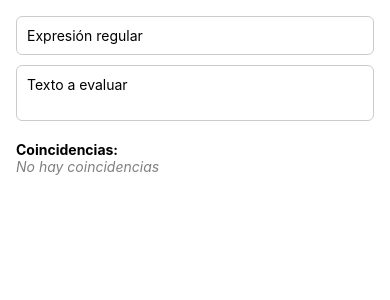
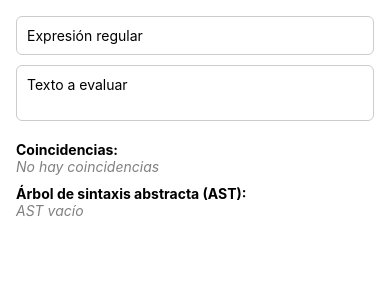
Before and after one commit to WebiWaboK/examen_extraordinario, a React Native app: screen / in a window 390 px wide. Shown: the top 300 px of the page. Built offline with nearby package versions, Linux system fonts and the light colour scheme.

Commit message:
AST diagram render

```diff
--- /dev/null
+++ b/features/regexTester/data/repositories/regexEvaluatorImpl.ts
@@ -0,0 +1,100 @@
+import { RegexASTNode } from '../../domain/entities/RegexASTNode';
+
+export function parseRegex(pattern: string): RegexASTNode[] {
+  let index = 0;
+
+  function peek(): string {
+    return pattern[index];
+  }
+
+  function next(): string {
+    return pattern[index++];
+  }
+
+  function parseEscaped(): string {
+    const char = next();
+    if (char === 'd') return '\\d';
+    if (char === 'w') return '\\w';
+    if (char === 's') return '\\s';
+    return '\\' + char; // fallback
+  }
+
+  function parseQuantifier(): { min: number; max: number } | null {
+    if (peek() === '{') {
+      let quantifier = '';
+      while (peek() !== '}' && index < pattern.length) {
+        quantifier += next();
+      }
+      quantifier += next(); // consume '}'
+
+      const match = quantifier.match(/\{(\d+)(,(\d+)?)?\}/);
+      if (match) {
+        const min = parseInt(match[1], 10);
+        const max = match[3] ? parseInt(match[3], 10) : (match[2] ? Infinity : min);
+        return { min, max };
+      }
+    } else if (peek() === '*') {
+      next();
+      return { min: 0, max: Infinity };
+    } else if (peek() === '+') {
+      next();
+      return { min: 1, max: Infinity };
+    } else if (peek() === '?') {
+      next();
+      return { min: 0, max: 1 };
+    }
+
+    return null;
+  }
+
+  function parseGroup(): RegexASTNode[] {
+    const children: RegexASTNode[] = [];
+    while (index < pattern.length) {
+      const char = peek();
+
+      if (char === ')') {
+        next();
+        break;
+      }
+
+      if (char === '(') {
+        next();
+        const groupChildren = parseGroup();
+        children.push({ type: 'group', children: groupChildren });
+        continue;
+      }
+
+      if (char === '^' || char === '$') {
+        next();
+        children.push({ type: 'anchor', kind: char });
+        continue;
+      }
+
+      if (char === '|') {
+        next();
+        const left = [...children];
+        const right = parseGroup();
+        return [{ type: 'alternation', options: [left, right] }];
+      }
+
+      let node: RegexASTNode;
+
+      if (char === '\\') {
+        next(); // consume '\'
+        node = { type: 'literal', value: parseEscaped() };
+      } else {
+        node = { type: 'literal', value: next() };
+      }
+
+      const quant = parseQuantifier();
+      if (quant) {
+        children.push({ type: 'quantifier', min: quant.min, max: quant.max, child: node });
+      } else {
+        children.push(node);
+      }
+    }
+    return children;
+  }
+
+  return parseGroup();
+}
--- /dev/null
+++ b/features/regexTester/domain/entities/RegexASTNode.ts
@@ -0,0 +1,6 @@
+export type RegexASTNode =
+  | { type: 'literal'; value: string }
+  | { type: 'group'; children: RegexASTNode[] }
+  | { type: 'quantifier'; min: number; max: number; child: RegexASTNode }
+  | { type: 'alternation'; options: RegexASTNode[][] }
+  | { type: 'anchor'; kind: '^' | '$' };
--- a/features/regexTester/presentation/components/organisms/RegexEditor.tsx
+++ b/features/regexTester/presentation/components/organisms/RegexEditor.tsx
@@ -1,10 +1,14 @@
 import { View, Text, StyleSheet } from 'react-native';
 import { InputText } from '../atoms/InputText';
+import { RegexASTNode } from '../../../domain/entities/RegexASTNode';
+import React, { JSX } from 'react';
 
 interface Props {
   pattern: string;
   text: string;
   matches: string[];
+  regexError: string | null;
+  ast: RegexASTNode[];
   onPatternChange: (text: string) => void;
   onTextChange: (text: string) => void;
 }
@@ -13,9 +17,51 @@ export const RegexEditor = ({
   pattern,
   text,
   matches,
+  regexError,
+  ast,
   onPatternChange,
   onTextChange,
 }: Props) => {
+  function renderAST(nodes: RegexASTNode[], level = 0): JSX.Element[] {
+    return nodes.map((node, i) => {
+      const indent = ' '.repeat(level * 2);
+      switch (node.type) {
+        case 'literal':
+          return <Text key={i}>{indent}- literal: {node.value}</Text>;
+        case 'anchor':
+          return <Text key={i}>{indent}- anchor: {node.kind}</Text>;
+        case 'quantifier':
+          return (
+            <View key={i}>
+              <Text>{indent}- quantifier: {node.min} to {node.max}</Text>
+              {renderAST([node.child], level + 1)}
+            </View>
+          );
+        case 'group':
+          return (
+            <View key={i}>
+              <Text>{indent}- group:</Text>
+              {renderAST(node.children, level + 1)}
+            </View>
+          );
+        case 'alternation':
+          return (
+            <View key={i}>
+              <Text>{indent}- alternation:</Text>
+              {node.options.map((opt, j) => (
+                <View key={j}>
+                  <Text>{indent}  option {j + 1}:</Text>
+                  {renderAST(opt, level + 2)}
+                </View>
+              ))}
+            </View>
+          );
+        default:
+          return <Text key={i}>{indent}- tipo desconocido</Text>;
+      }
+    });
+  }
+
   return (
     <View style={styles.container}>
       <InputText
@@ -23,17 +69,27 @@ export const RegexEditor = ({
         value={pattern}
         onChangeText={onPatternChange}
       />
+      {regexError && <Text style={styles.errorText}>{regexError}</Text>}
+
       <InputText
         placeholder="Texto a evaluar"
         value={text}
         onChangeText={onTextChange}
         multiline
       />
+
       <Text style={styles.label}>Coincidencias:</Text>
-      {matches.length > 0 ? (
+      {Array.isArray(matches) && matches.length > 0 ? (
         matches.map((m, i) => <Text key={i}>{m}</Text>)
       ) : (
         <Text style={styles.noMatch}>No hay coincidencias</Text>
+      )}
+
+      <Text style={styles.label}>Árbol de sintaxis abstracta (AST):</Text>
+      {Array.isArray(ast) && ast.length > 0 ? (
+        renderAST(ast)
+      ) : (
+        <Text style={styles.noMatch}>AST vacío</Text>
       )}
     </View>
   );
@@ -43,4 +99,5 @@ const styles = StyleSheet.create({
   container: { padding: 16 },
   label: { marginTop: 10, fontWeight: 'bold' },
   noMatch: { fontStyle: 'italic', color: 'gray' },
+  errorText: { color: 'red', marginBottom: 8 },
 });
--- a/features/regexTester/presentation/screens/RegexEditorScreen.tsx
+++ b/features/regexTester/presentation/screens/RegexEditorScreen.tsx
@@ -7,6 +7,8 @@ export default function RegexEditorScreen() {
     pattern,
     text,
     matches,
+    regexError,
+    ast, // ✅ Asegúrate de traer esto del ViewModel
     handlePatternChange,
     handleTextChange,
   } = useRegexEditorViewModel();
@@ -18,6 +20,8 @@ export default function RegexEditorScreen() {
           pattern={pattern}
           text={text}
           matches={matches}
+          regexError={regexError}
+          ast={ast} // ✅ Lo pasamos aquí al componente
           onPatternChange={handlePatternChange}
           onTextChange={handleTextChange}
         />
--- a/features/regexTester/presentation/viewmodels/useRegexEditorViewModel.ts
+++ b/features/regexTester/presentation/viewmodels/useRegexEditorViewModel.ts
@@ -1,13 +1,25 @@
 import { useState } from 'react';
+import { RegexASTNode } from '../../domain/entities/RegexASTNode';
+import { parseRegex } from '../../data/repositories/regexEvaluatorImpl';
 
 export const useRegexEditorViewModel = () => {
   const [pattern, setPattern] = useState('');
   const [text, setText] = useState('');
   const [matches, setMatches] = useState<string[]>([]);
+  const [regexError, setRegexError] = useState<string | null>(null);
+  const [ast, setAst] = useState<RegexASTNode[]>([]);
 
   const handlePatternChange = (value: string) => {
     setPattern(value);
     testRegex(value, text);
+    try {
+      const ast = parseRegex(value);
+      setAst(ast);
+      setRegexError(null);
+    } catch (err: any) {
+      setAst([]);
+      setRegexError(err.message);
+    }
   };
 
   const handleTextChange = (value: string) => {
@@ -20,8 +32,10 @@ export const useRegexEditorViewModel = () => {
       const regex = new RegExp(pattern, 'g');
       const results = [...text.matchAll(regex)].map(match => match[0]);
       setMatches(results);
-    } catch (error) {
+      setRegexError(null);
+    } catch (err: any) {
       setMatches([]);
+      setRegexError(err.message);
     }
   };
 
@@ -29,6 +43,8 @@ export const useRegexEditorViewModel = () => {
     pattern,
     text,
     matches,
+    regexError,
+    ast,
     handlePatternChange,
     handleTextChange,
   };
--- a/package.json
+++ b/package.json
@@ -19,6 +19,7 @@
   "devDependencies": {
     "@babel/core": "^7.25.2",
     "@types/react": "~19.0.10",
+    "@types/react-native": "^0.72.8",
     "typescript": "~5.8.3"
   },
   "private": true
--- a/tsconfig.json
+++ b/tsconfig.json
@@ -1,6 +1,8 @@
 {
   "extends": "expo/tsconfig.base",
   "compilerOptions": {
-    "strict": true
+    "strict": true,
+    "jsx": "react-native",
+    "types": ["react", "react-native"]
   }
 }
```
Also changed, not shown: features/regexTester/data/services/regexParser.ts (added, +59 -0 lines), features/regexTester/presentation/components/molecules/RegexASTViewer.tsx (added, +23 -0 lines), 1 other file (tests, documents, lock files or other folders).
